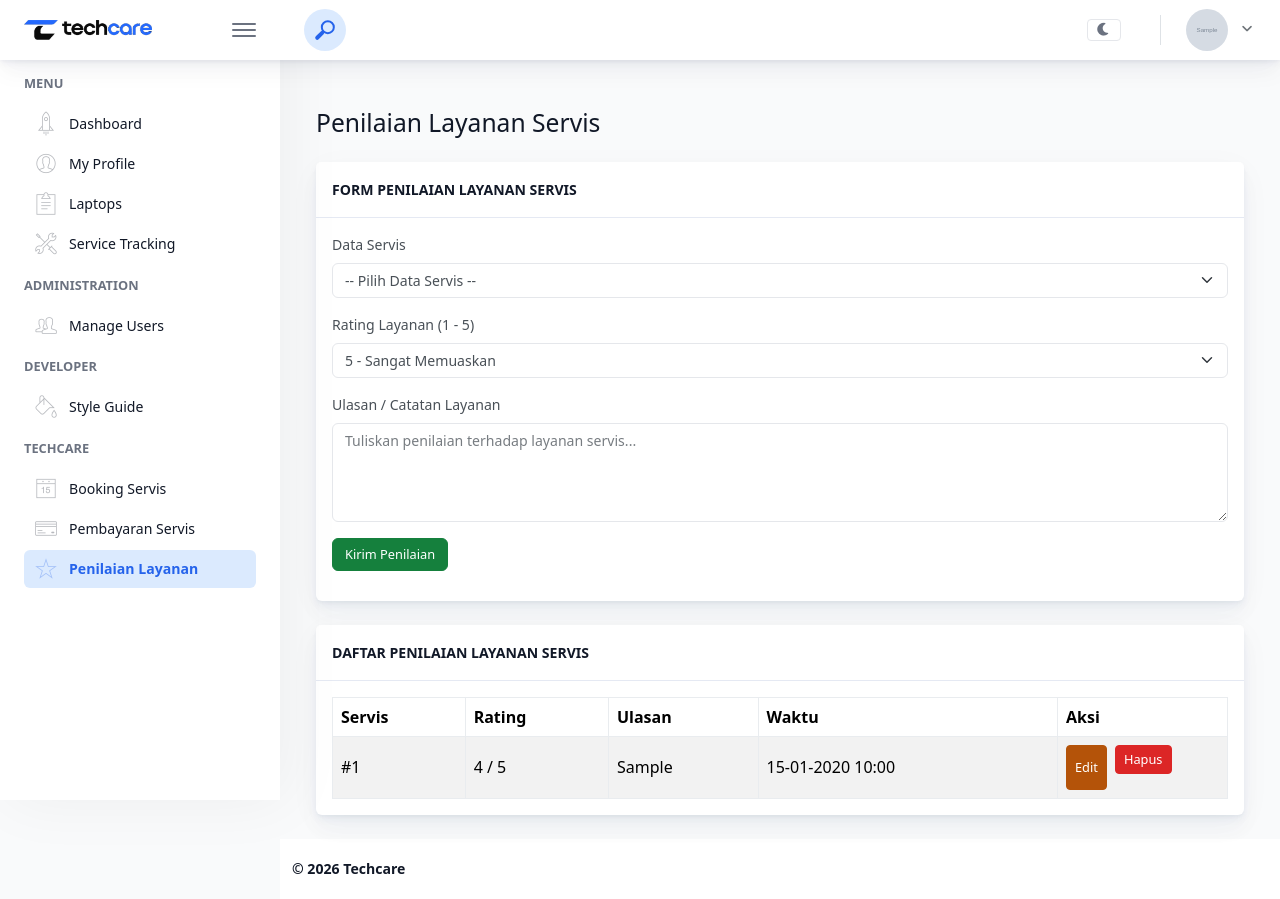
After one commit to geraldchn/Pemograman-Web, a Laravel app: page /penilaian in a window 1280 px wide. The commit adds this page. Run offline with Laravel 12, Linux system fonts and the light colour scheme; a user stored in the database is signed in; tables that the repository leaves empty hold one stand-in row (values such as "Sample post"); grey boxes marked "Sample" are stand-in pictures; parts of the project's set-up code (start-up, migrations or seed data) failed here and were passed over; some libraries are stand-ins or nearby versions.

Commit message:
feat: tambah modul pembayaran dan penilaian layanan servis

```diff
--- /dev/null
+++ b/app/Http/Controllers/PembayaranPenilaianController.php
@@ -0,0 +1,109 @@
+<?php
+
+namespace App\Http\Controllers;
+
+use App\Models\Pembayaran;
+use App\Models\Penilaian;
+use Illuminate\Http\Request;
+use Illuminate\Support\Facades\DB;
+
+class PembayaranPenilaianController extends Controller
+{
+    public function pembayaranIndex()
+    {
+        $pembayaranList = Pembayaran::latest()->get();
+        $bookingList = DB::table('service_bookings')->orderByDesc('id')->get();
+
+        return view('pembayaran.index', compact('pembayaranList', 'bookingList'));
+    }
+
+    public function storePembayaran(Request $request)
+    {
+        $validated = $request->validate([
+            'service_booking_id' => 'required|integer|exists:service_bookings,id',
+            'kode_referensi' => 'required|string|max:50|unique:pembayaran,kode_referensi',
+            'nama_pelanggan' => 'required|string|max:120',
+            'jumlah_tagihan' => 'required|numeric|min:0',
+            'metode_pembayaran' => 'required|string|max:50',
+        ]);
+
+        Pembayaran::create([
+            'service_booking_id' => $validated['service_booking_id'],
+            'kode_referensi' => $validated['kode_referensi'],
+            'nama_pelanggan' => $validated['nama_pelanggan'],
+            'jumlah_tagihan' => $validated['jumlah_tagihan'],
+            'metode_pembayaran' => $validated['metode_pembayaran'],
+            'status_pembayaran' => 'Belum Bayar',
+        ]);
+
+        return redirect()->route('pembayaran.index')
+            ->with('success', 'Data pembayaran layanan servis berhasil disimpan.');
+    }
+
+    public function updateStatusPembayaran(Request $request, Pembayaran $pembayaran)
+    {
+        $validated = $request->validate([
+            'status_pembayaran' => 'required|in:Belum Bayar,Menunggu Verifikasi,Lunas',
+        ]);
+
+        $pembayaran->update([
+            'status_pembayaran' => $validated['status_pembayaran'],
+            'dibayar_pada' => $validated['status_pembayaran'] === 'Lunas'
+                ? ($pembayaran->dibayar_pada ?? now())
+                : null,
+        ]);
+
+        return redirect()->route('pembayaran.index')
+            ->with('success', 'Status pembayaran berhasil diperbarui.');
+    }
+
+    public function penilaianIndex()
+    {
+        $penilaianList = Penilaian::latest()->get();
+        $servisList = DB::table('servis')->orderByDesc('id')->get();
+
+        return view('penilaian.index', compact('penilaianList', 'servisList'));
+    }
+
+    public function storePenilaian(Request $request)
+    {
+        $validated = $request->validate([
+            'servis_id' => 'required|integer|exists:servis,id',
+            'rating' => 'required|integer|min:1|max:5',
+            'ulasan' => 'nullable|string|max:1000',
+        ]);
+
+        Penilaian::create([
+            'servis_id' => $validated['servis_id'],
+            'rating' => $validated['rating'],
+            'ulasan' => $validated['ulasan'] ?? null,
+        ]);
+
+        return redirect()->route('penilaian.index')
+            ->with('success', 'Penilaian layanan servis berhasil dikirim.');
+    }
+
+    public function updatePenilaian(Request $request, Penilaian $penilaian)
+    {
+        $validated = $request->validate([
+            'rating' => 'required|integer|min:1|max:5',
+            'ulasan' => 'nullable|string|max:1000',
+        ]);
+
+        $penilaian->update([
+            'rating' => $validated['rating'],
+            'ulasan' => $validated['ulasan'] ?? null,
+        ]);
+
+        return redirect()->route('penilaian.index')
+            ->with('success', 'Ulasan penilaian berhasil diperbarui.');
+    }
+
+    public function destroyPenilaian(Penilaian $penilaian)
+    {
+        $penilaian->delete();
+
+        return redirect()->route('penilaian.index')
+            ->with('success', 'Ulasan penilaian berhasil dihapus.');
+    }
+}
--- /dev/null
+++ b/app/Models/penilaian.php
@@ -0,0 +1,22 @@
+<?php
+
+namespace App\Models;
+
+use Illuminate\Database\Eloquent\Model;
+use Illuminate\Database\Eloquent\Relations\BelongsTo;
+
+class Penilaian extends Model
+{
+    protected $table = 'penilaian';
+
+    protected $fillable = [
+        'servis_id',
+        'rating',
+        'ulasan',
+    ];
+
+    public function servis(): BelongsTo
+    {
+        return $this->belongsTo(Servis::class, 'servis_id');
+    }
+}
--- a/resources/views/layouts/app.blade.php
+++ b/resources/views/layouts/app.blade.php
@@ -182,6 +182,16 @@
                                     <i class="metismenu-icon pe-7s-date"></i> Booking Servis
                                 </a>
                             </li>
+                        <li>
+                              <a href="{{ route('pembayaran.index') }}" class="{{ request()->routeIs('pembayaran.*') ? 'mm-active' : '' }}">
+                                    <i class="metismenu-icon pe-7s-credit"></i> Pembayaran Servis
+                           </a>
+                            </li>
+                        <li>
+                           <a href="{{ route('penilaian.index') }}" class="{{ request()->routeIs('penilaian.*') ? 'mm-active' : '' }}">
+                                    <i class="metismenu-icon pe-7s-star"></i> Penilaian Layanan
+                           </a>
+                            </li>
 
                         {{-- Tambahkan menu Techcare di sini --}}
                     </ul>
--- /dev/null
+++ b/resources/views/penilaian/index.blade.php
@@ -0,0 +1,156 @@
+@extends('layouts.app')
+
+@section('content')
+<div class="container py-4">
+    <h3 class="mb-4">Penilaian Layanan Servis</h3>
+
+    @if (session('success'))
+        <div class="alert alert-success">{{ session('success') }}</div>
+    @endif
+
+    @if ($errors->any())
+        <div class="alert alert-danger">
+            <ul class="mb-0">
+                @foreach ($errors->all() as $error)
+                    <li>{{ $error }}</li>
+                @endforeach
+            </ul>
+        </div>
+    @endif
+
+    <div class="card mb-4">
+        <div class="card-header fw-bold">Form Penilaian Layanan Servis</div>
+        <div class="card-body">
+            <form action="{{ route('penilaian.store') }}" method="POST">
+                @csrf
+
+                <div class="mb-3">
+                    <label class="form-label">Data Servis</label>
+                    <select name="servis_id" class="form-select" required>
+                        <option value="">-- Pilih Data Servis --</option>
+                        @foreach ($servisList as $servis)
+                            <option value="{{ $servis->id }}" {{ old('servis_id') == $servis->id ? 'selected' : '' }}>
+                                Servis #{{ $servis->id }}
+                            </option>
+                        @endforeach
+                    </select>
+                </div>
+
+                <div class="mb-3">
+                    <label class="form-label">Rating Layanan (1 - 5)</label>
+                    <select name="rating" class="form-select" required>
+                        <option value="5" {{ old('rating') == 5 ? 'selected' : '' }}>5 - Sangat Memuaskan</option>
+                        <option value="4" {{ old('rating') == 4 ? 'selected' : '' }}>4 - Memuaskan</option>
+                        <option value="3" {{ old('rating') == 3 ? 'selected' : '' }}>3 - Cukup</option>
+                        <option value="2" {{ old('rating') == 2 ? 'selected' : '' }}>2 - Kurang</option>
+                        <option value="1" {{ old('rating') == 1 ? 'selected' : '' }}>1 - Sangat Kurang</option>
+                    </select>
+                </div>
+
+                <div class="mb-3">
+                    <label class="form-label">Ulasan / Catatan Layanan</label>
+                    <textarea name="ulasan" rows="4" class="form-control" placeholder="Tuliskan penilaian terhadap layanan servis...">{{ old('ulasan') }}</textarea>
+                </div>
+
+                <button type="submit" class="btn btn-success">Kirim Penilaian</button>
+            </form>
+        </div>
+    </div>
+
+    <div class="card">
+        <div class="card-header fw-bold">Daftar Penilaian Layanan Servis</div>
+        <div class="card-body table-responsive">
+            <table class="table table-bordered table-striped align-middle mb-0">
+                <thead>
+                    <tr>
+                        <th>Servis</th>
+                        <th>Rating</th>
+                        <th>Ulasan</th>
+                        <th>Waktu</th>
+                        <th style="width: 170px;">Aksi</th>
+                    </tr>
+                </thead>
+                <tbody>
+                   @forelse ($penilaianList as $nilai)
+    <tr>
+        <td>#{{ $nilai->servis_id }}</td>
+        <td>{{ $nilai->rating }} / 5</td>
+        <td>{{ $nilai->ulasan ?? '-' }}</td>
+        <td>{{ $nilai->created_at?->format('d-m-Y H:i') }}</td>
+        <td>
+            <div class="d-flex gap-2">
+                <button type="button"
+                        class="btn btn-sm btn-warning"
+                        onclick="toggleEditPenilaian({{ $nilai->id }})">
+                    Edit
+                </button>
+
+                <form action="{{ route('penilaian.destroy', $nilai->id) }}"
+                      method="POST"
+                      onsubmit="return confirm('Yakin ingin menghapus ulasan ini?');">
+                    @csrf
+                    @method('DELETE')
+                    <button type="submit" class="btn btn-sm btn-danger">Hapus</button>
+                </form>
+            </div>
+        </td>
+    </tr>
+
+    <tr id="edit-row-{{ $nilai->id }}" style="display: none;">
+        <td colspan="5" class="bg-light">
+            <form action="{{ route('penilaian.update', $nilai->id) }}" method="POST" class="p-2">
+                @csrf
+                @method('PUT')
+
+                <div class="row g-2 align-items-end">
+                    <div class="col-md-3">
+                        <label class="form-label mb-1">Rating (1 - 5)</label>
+                        <select name="rating" class="form-select form-select-sm" required>
+                            @for ($i = 5; $i >= 1; $i--)
+                                <option value="{{ $i }}" {{ (int) $nilai->rating === $i ? 'selected' : '' }}>
+                                    {{ $i }}
+                                </option>
+                            @endfor
+                        </select>
+                    </div>
+
+                    <div class="col-md-6">
+                        <label class="form-label mb-1">Ulasan</label>
+                        <input type="text"
+                               name="ulasan"
+                               class="form-control form-control-sm"
+                               value="{{ old('ulasan', $nilai->ulasan) }}"
+                               placeholder="Ubah ulasan...">
+                    </div>
+
+                    <div class="col-md-3 d-flex gap-2">
+                        <button type="submit" class="btn btn-sm btn-primary">Simpan</button>
+                        <button type="button"
+                                class="btn btn-sm btn-secondary"
+                                onclick="toggleEditPenilaian({{ $nilai->id }})">
+                            Batal
+                        </button>
+                    </div>
+                </div>
+            </form>
+        </td>
+    </tr>
+@empty
+    <tr>
+        <td colspan="5" class="text-center">Belum ada penilaian layanan servis.</td>
+    </tr>
+@endforelse
+                </tbody>
+            </table>
+        </div>
+    </div>
+</div>
+@endsection
+
+<script>
+function toggleEditPenilaian(id) {
+    const row = document.getElementById('edit-row-' + id);
+    if (!row) return;
+    row.style.display = (row.style.display === 'none' || row.style.display === '') ? 'table-row' : 'none';
+}
+</script>
--- a/routes/web.php
+++ b/routes/web.php
@@ -4,9 +4,12 @@ use App\Http\Controllers\AuthController;
 use App\Http\Controllers\LaptopController;
 use App\Http\Controllers\ProfileController;
 use App\Http\Controllers\ServiceTrackingController;
+use App\Http\Controllers\PenilaianController;
+use App\Http\Controllers\ServisController;
 use App\Http\Controllers\ServiceUpdateController;
 use App\Http\Controllers\UserController;
 use Illuminate\Support\Facades\Route;
+use App\Http\Controllers\PembayaranPenilaianController;
 
 Route::middleware('guest')->group(function () {
     Route::get('/login', [AuthController::class, 'showLogin'])->name('login');
@@ -19,6 +22,14 @@ Route::middleware('auth')->group(function () {
     Route::get('/', fn () => view('dashboard'))->name('dashboard');
     Route::view('/style-guide', 'style-guide')->name('style-guide');
     Route::post('/logout', [AuthController::class, 'logout'])->name('logout');
+    Route::get('/pembayaran', [PembayaranPenilaianController::class, 'pembayaranIndex'])->name('pembayaran.index');
+    Route::post('/pembayaran', [PembayaranPenilaianController::class, 'storePembayaran'])->name('pembayaran.store');
+    Route::patch('/pembayaran/{pembayaran}/status', [PembayaranPenilaianController::class, 'updateStatusPembayaran'])->name('pembayaran.status');
+
+    Route::get('/penilaian', [PembayaranPenilaianController::class, 'penilaianIndex'])->name('penilaian.index');
+    Route::post('/penilaian', [PembayaranPenilaianController::class, 'storePenilaian'])->name('penilaian.store');
+    Route::put('/penilaian/{penilaian}', [PembayaranPenilaianController::class, 'updatePenilaian'])->name('penilaian.update');
+    Route::delete('/penilaian/{penilaian}', [PembayaranPenilaianController::class, 'destroyPenilaian'])->name('penilaian.destroy');
 
     // Every logged-in user can only see/edit their OWN profile.
     Route::get('/profile', [ProfileController::class, 'show'])->name('profile');
```
Also changed, not shown: app/Http/Controllers/PenilaianController.php (added, +34 -0 lines), app/Http/Controllers/ServisController.php (added, +40 -0 lines), app/Models/Pembayaran.php (added, +25 -0 lines), app/Models/servis.php (added, +24 -0 lines), resources/views/pembayaran/index.blade.php (added, +119 -0 lines), database/migrations/2026_11_10_112130_create_service_updates_table.php, database/migrations/2026_11_19_224720_create_servis_table.php (added), database/migrations/2026_11_20_204337_create_penilaian_table.php (added), database/migrations/2026_11_20_225714_create_pembayaran_table.php (added).
